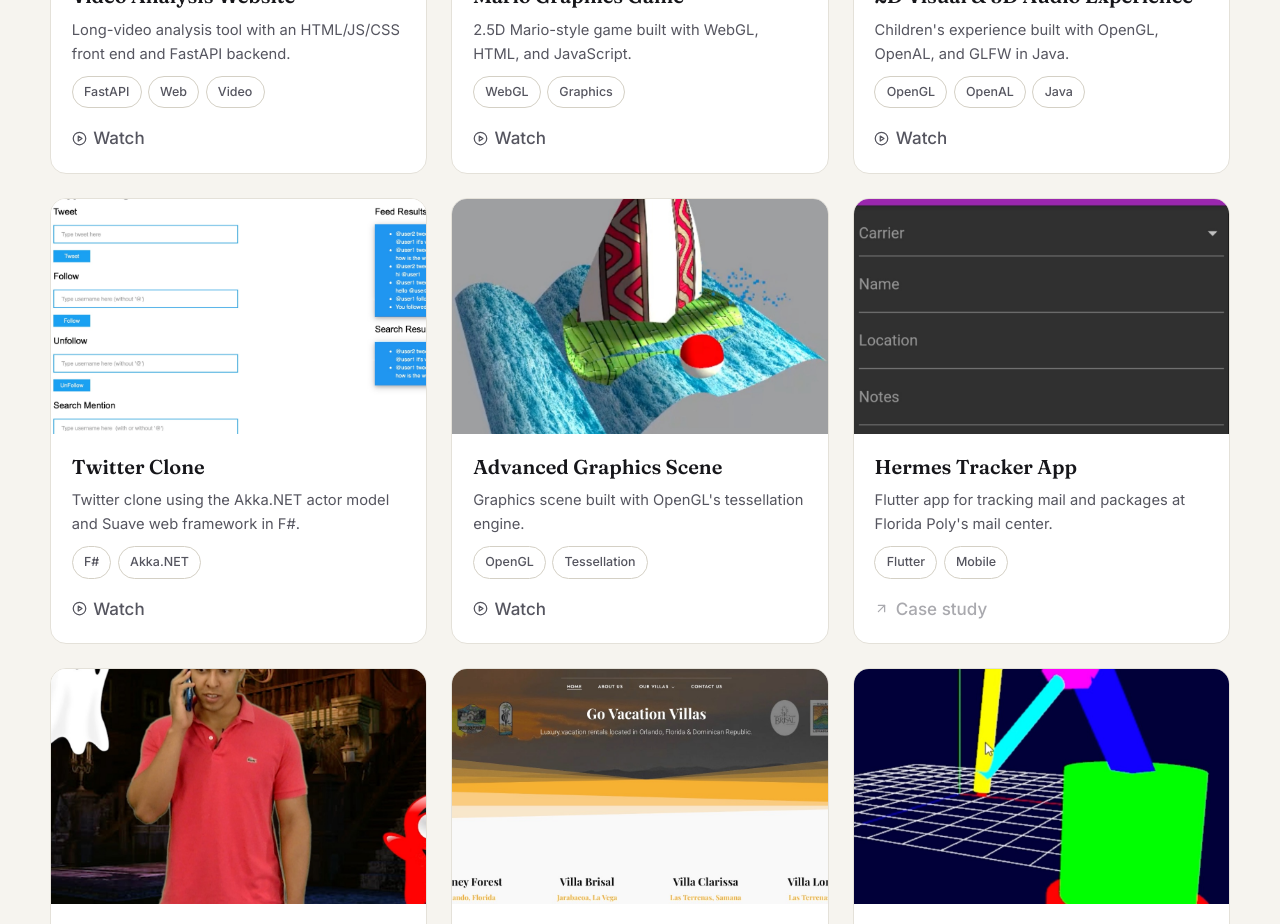
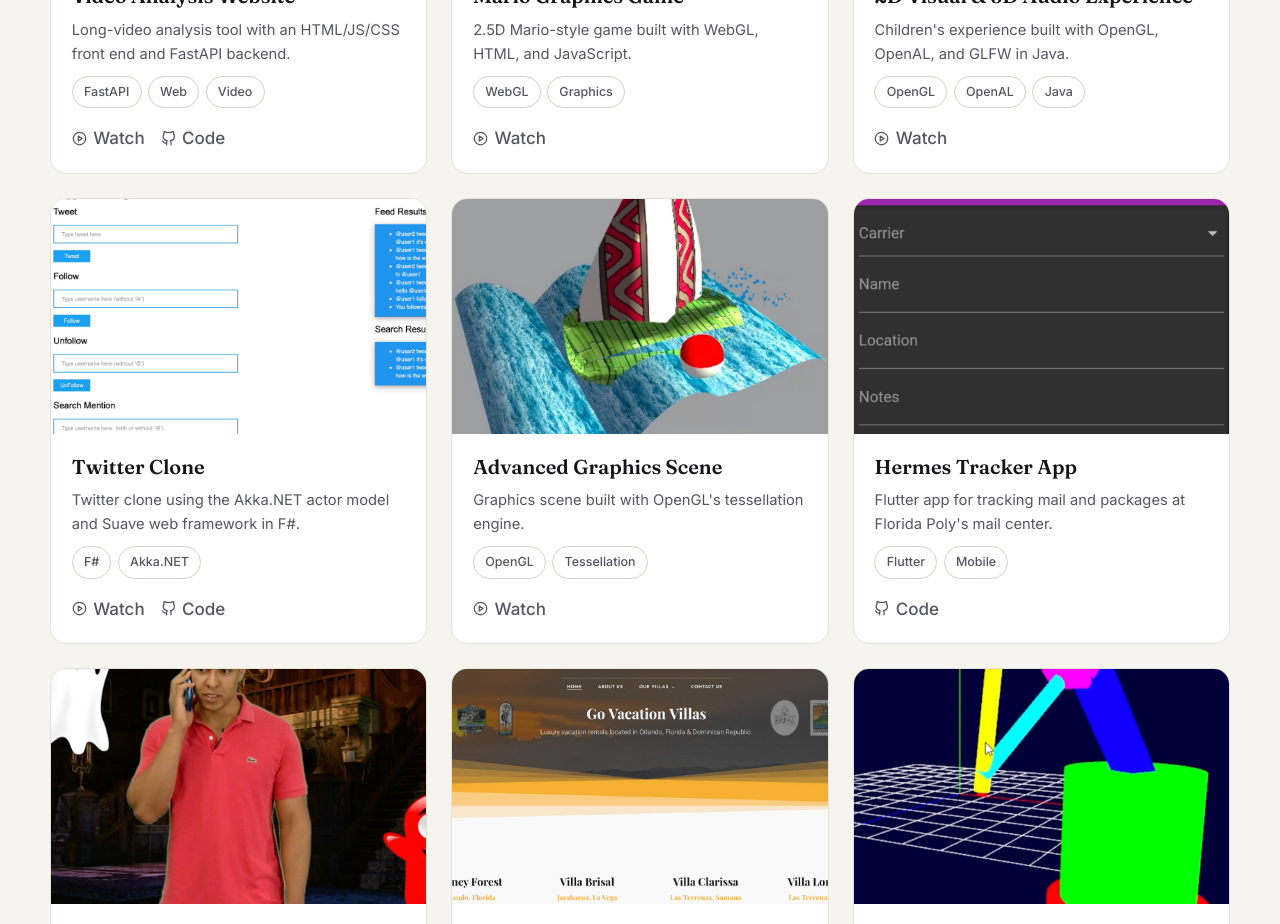
Before and after one commit to michaelperez023/michaelperez-portfolio, a React (Vite) app: page / in a window 1280 px wide. Shown: the part 7660-8584 px from the top of the page. Built offline with nearby package versions, Linux system fonts and the light colour scheme.

Commit message:
Add GitHub repo links to projects with public code
Link Video Analysis Website (creleri-video), Twitter Clone (twitter-clone),
and Hermes Tracker (hermes-tracker) to their repos; fix This Portfolio link
to the canonical michaelperez-portfolio repo.

```diff
--- a/src/data/content.js
+++ b/src/data/content.js
@@ -334,6 +334,7 @@ export const projects = [
       "Long-video analysis tool with an HTML/JS/CSS front end and FastAPI backend.",
     image: "/images/creleri_screenshot.png",
     url: "https://youtu.be/XDCue9EYNTU",
+    githubLink: "https://github.com/michaelperez023/creleri-video",
     tags: ["FastAPI", "Web", "Video"],
   },
   {
@@ -360,6 +361,7 @@ export const projects = [
       "Twitter clone using the Akka.NET actor model and Suave web framework in F#.",
     image: "/images/twitter-clone-square.jpg",
     url: "https://youtube.com/watch?v=-I0TTJJyyog",
+    githubLink: "https://github.com/michaelperez023/twitter-clone",
     tags: ["F#", "Akka.NET"],
   },
   {
@@ -377,6 +379,7 @@ export const projects = [
       "Flutter app for tracking mail and packages at Florida Poly's mail center.",
     image: "/images/hermes-app-square.jpg",
     url: null,
+    githubLink: "https://github.com/michaelperez023/hermes-tracker",
     tags: ["Flutter", "Mobile"],
   },
   {
@@ -410,7 +413,7 @@ export const projects = [
     subtitle: "Built with React and Vite.",
     image: "/images/portfolio-website-square.jpg",
     url: null,
-    githubLink: "https://github.com/michaelperez023/michaelperez",
+    githubLink: "https://github.com/michaelperez023/michaelperez-portfolio",
     tags: ["React", "Vite"],
   },
 ];
```
